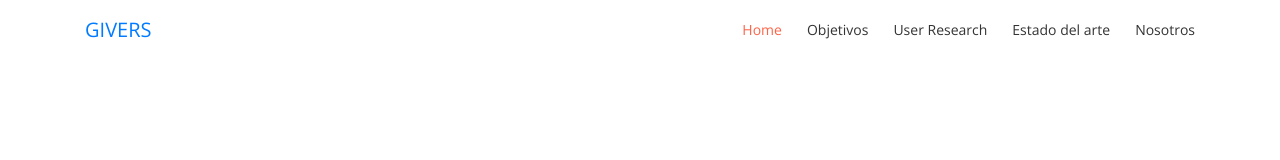
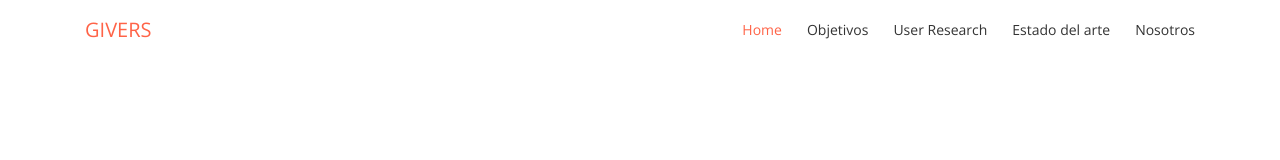
Before and after one commit to jessyhalife/giversweb, a plain HTML site: page index.html in a window 1280 px wide. Shown: the top 160 px of the page. Drawn offline with nearby package versions, Linux system fonts and the light colour scheme; files whose address does not match are found by name.

Commit message:
change name brand color

```diff
--- a/assets/css/main.css
+++ b/assets/css/main.css
@@ -509,6 +509,7 @@ hr {
 }
 
 .navbar-brand {
+  color: #ff6347;
   position: relative;
   padding: 0px;
 }
```
